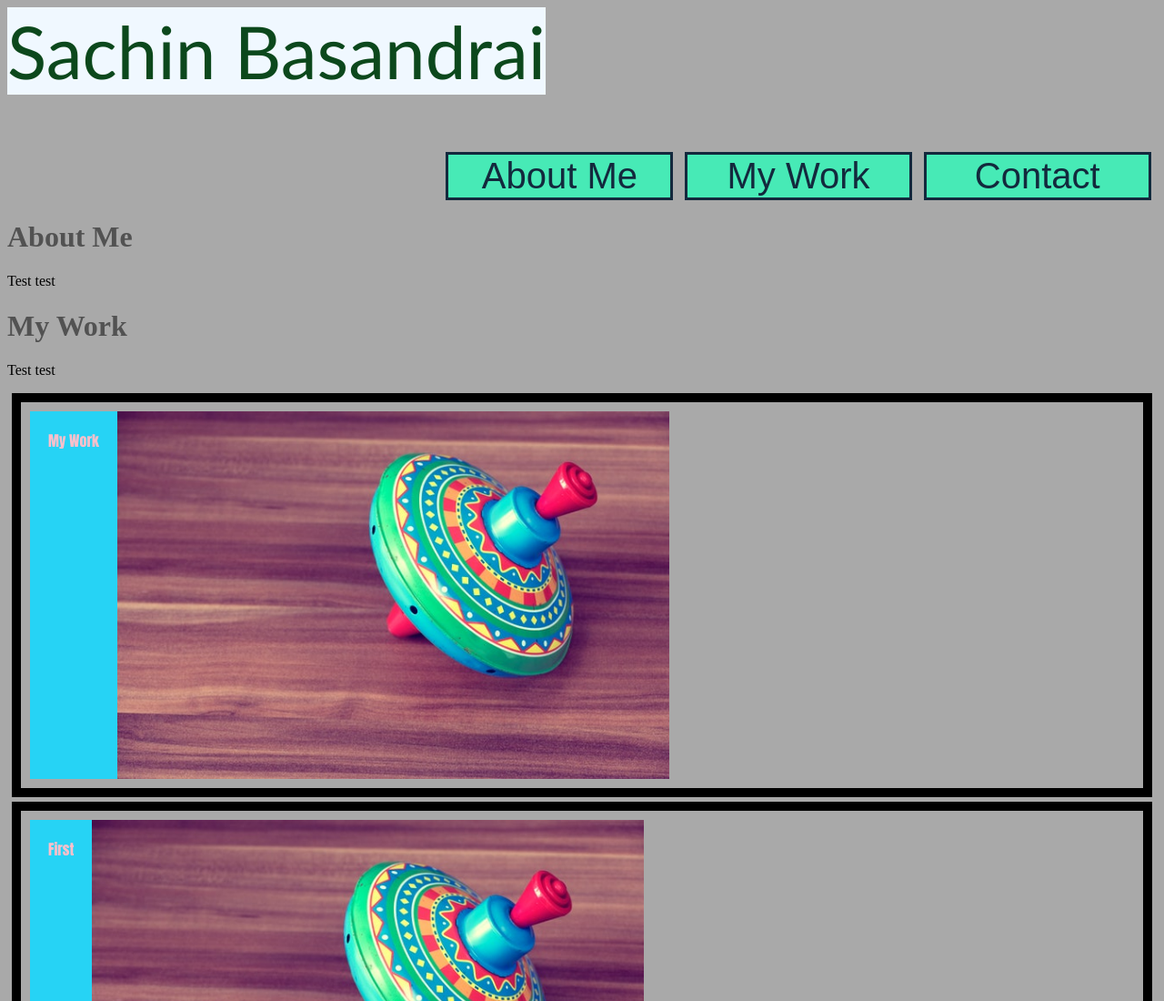
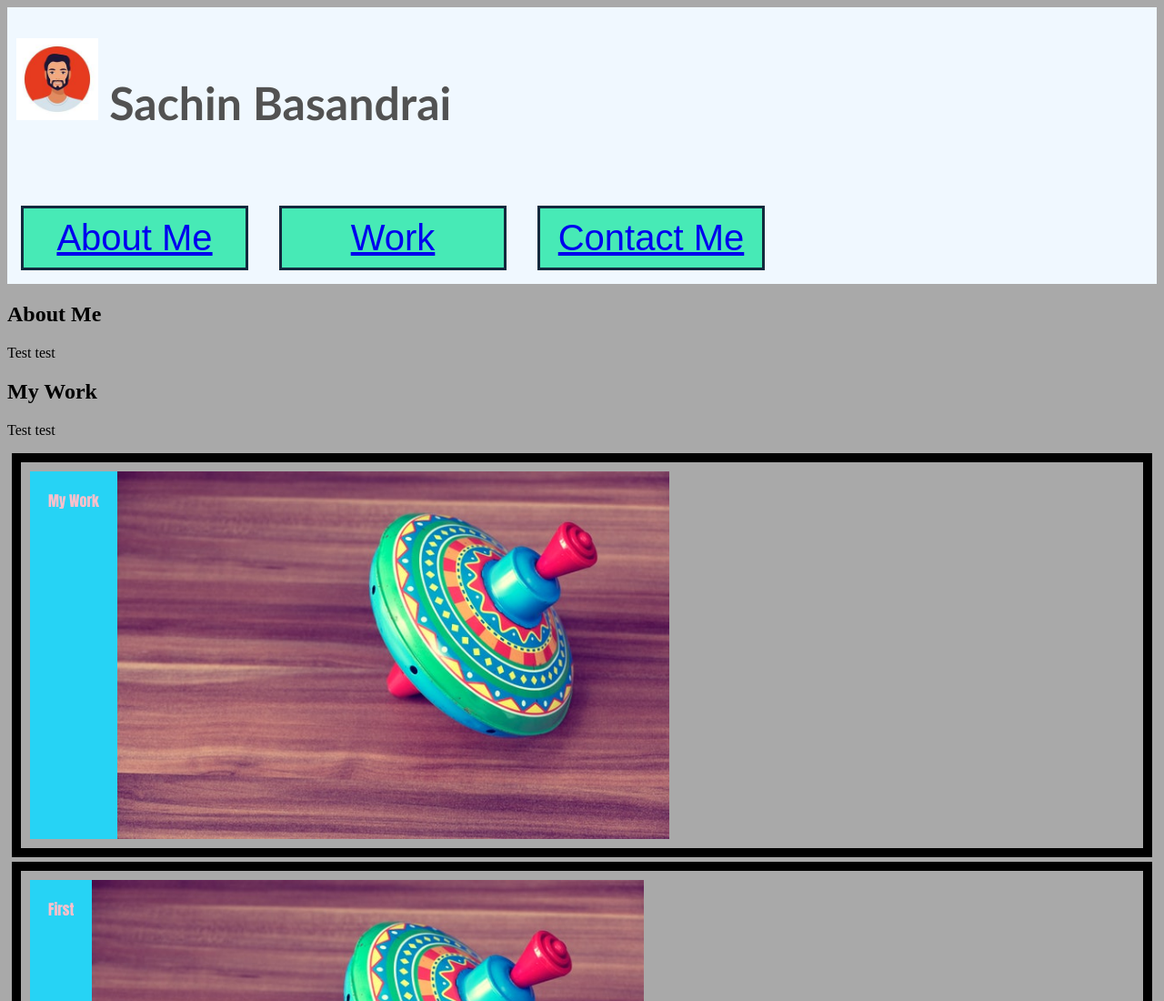
Before and after one commit to sbasandrai/Week2-homework, a plain HTML site: page myportfolio.html in a window 1280 px wide. Shown: the top 1100 px of the page at 91% size. Drawn offline with Linux system fonts and the light colour scheme.

Commit message:
avatar added and flex in heading sorted

```diff
--- a/myportfolio.html
+++ b/myportfolio.html
@@ -10,22 +10,25 @@
 
   <body>
     <header>
-      <a> Sachin Basandrai</a>
+      <h1>
+        <img id="avatar" src="./images/avatar.jpg" alt="avatar" /> Sachin
+        Basandrai
+      </h1>
       <nav>
-        <button>About Me</button>
-        <button>My Work</button>
-        <button>Contact</button>
+        <button><a href="#mywork">About Me</a></button>
+        <button><a href="#mywork">Work</a></button>
+        <button><a href="#mywork">Contact Me</a></button>
       </nav>
     </header>
 
     <main>
       <div>
-        <h1>About Me</h1>
+        <h2>About Me</h2>
         <p>Test test</p>
       </div>
 
       <div>
-        <h1>My Work</h1>
+        <h2>My Work</h2>
         <p>Test test</p>
       </div>
 
--- a/style.css
+++ b/style.css
@@ -1,12 +1,23 @@
 
+* {
+  box-sizing: border-box;
+}
 
-header a {
+header {
+  background-color: aliceblue;
+  display: flex;
+  flex-wrap: wrap;
+}
+
+h1 {
+  font-family: "Gill Sans", "Gill Sans MT", Calibri, "Trebuchet MS", sans-serif;
+  font-size: 50px;
   color: rgb(12, 72, 28);
-  background-color: aliceblue;
-  font-family: "Gill Sans", "Gill Sans MT", Calibri, "Trebuchet MS", sans-serif;
-  font-size: 80px;
-  display: inline;
+  margin-right: 600px;
+  margin-left: 10px;
 }
+
+#avatar { max-width: 90px;}
 
 body {
   background-color: darkgray;
@@ -18,20 +29,16 @@ section {
   margin-top: 2%;
 }
 
-nav {
-  display: flex;
-  justify-content: right;
-  margin-top: 5%;
-}
-
 button {
   width: 250px;
-  margin: 0 0.5%;
+  margin: 15px;
   font-size: 40px;
-  color: #13293d;
+  color: #2c7dca;
   background-color: rgb(71, 234, 182);
   border: 3px solid #13293d;
-  display: inline;
+  flex: 1 0 200px;
+  padding: 10px;
+  margin-top: 50px;
 }
 
 button:hover {
```
Also changed, not shown: images/avatar.jpg (added).
